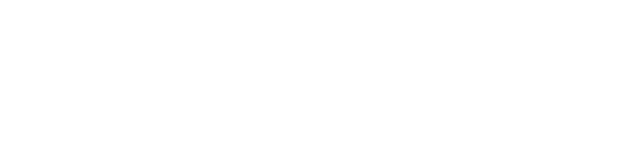
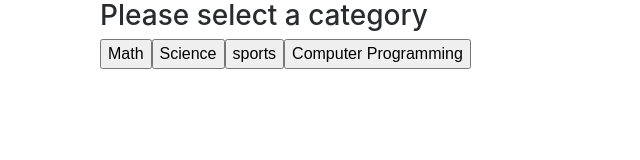
Before and after one commit to mmason33/Trivia, a plain HTML site: page index.html in a window 1280 px wide. Shown: the whole page, without its empty margins (0-640 px from the left). Drawn offline with nearby package versions, Linux system fonts and the light colour scheme.

Commit message:
files and inital markup

```diff
--- a/assets/css/style.css
+++ b/assets/css/style.css
@@ -0,0 +1,4 @@
+/*.trivia-container {
+	background: #e6e6e6;
+	height: 300px;
+}*/
--- a/assets/js/script.js
+++ b/assets/js/script.js
@@ -0,0 +1,24 @@
+
+
+var test = {
+	score: 0,
+	time: 0,
+	categories: [],
+	startGame: function () {
+		window.onload = function() {
+
+			$('.trivia-body').html('<h3>Please select a category</h3><button class="math category">Math</button><button class="science category">Science</button><button class="sports category">sports</button><button class="computer category">Computer Programming</button>');
+
+		}
+	},
+	catClick: function () {
+
+		$('.triva-body').html('');
+
+	},
+	question: function () {},
+	reset: function () {}
+};
+
+test.startGame();
+$('.category').click(catClick);
--- a/index.html
+++ b/index.html
@@ -1,9 +1,29 @@
 <!DOCTYPE html>
 <html>
 <head>
-	<title>Trivia Game</title>
+	<title></title>
+	<meta name="viewport" content="width=device-width, initial-scale=1">
+	<link rel="icon" href="assets/images/question-mark-white.png" type="image/png" sizes="16x16">
+	<link rel="stylesheet" href="https://maxcdn.bootstrapcdn.com/bootstrap/4.0.0-alpha.6/css/bootstrap.min.css" integrity="sha384-rwoIResjU2yc3z8GV/NPeZWAv56rSmLldC3R/AZzGRnGxQQKnKkoFVhFQhNUwEyJ" crossorigin="anonymous">
+	<link rel="stylesheet" href="https://cdnjs.cloudflare.com/ajax/libs/animate.css/3.5.2/animate.min.css" />
+	<link href="assets/css/style.css" rel="stylesheet">
 </head>
-<body>
+<body class="trivia">
+	<div class="container">
+		<div class="col-md-12">
+			<div class="trivia-container">
+				<div class="trivia-header">
 
+
+				</div>
+				<div class="trivia-body">
+
+
+				</div>
+			</div>
+		</div>
+	</div>
+	<script src="https://ajax.googleapis.com/ajax/libs/jquery/3.2.1/jquery.min.js"></script>
+	<script src="assets/js/script.js"></script>
 </body>
 </html>
```
Also changed, not shown: 1 other file.
